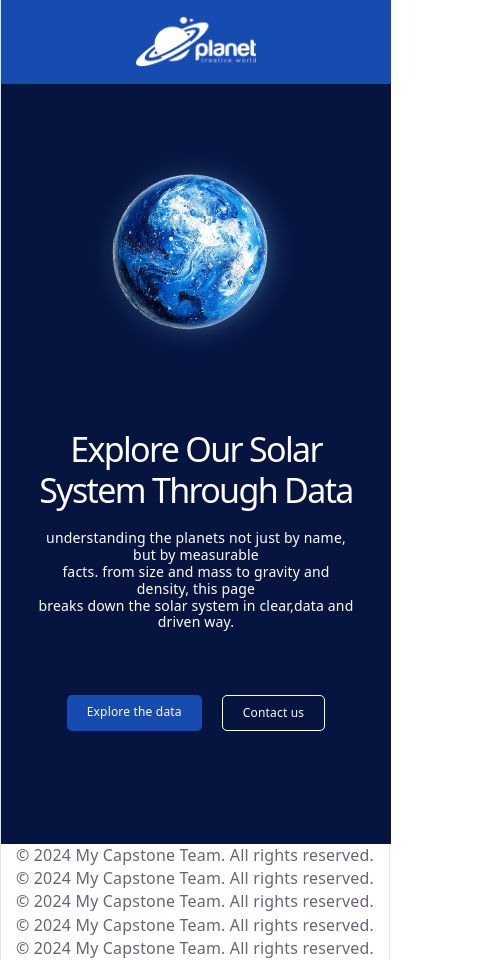
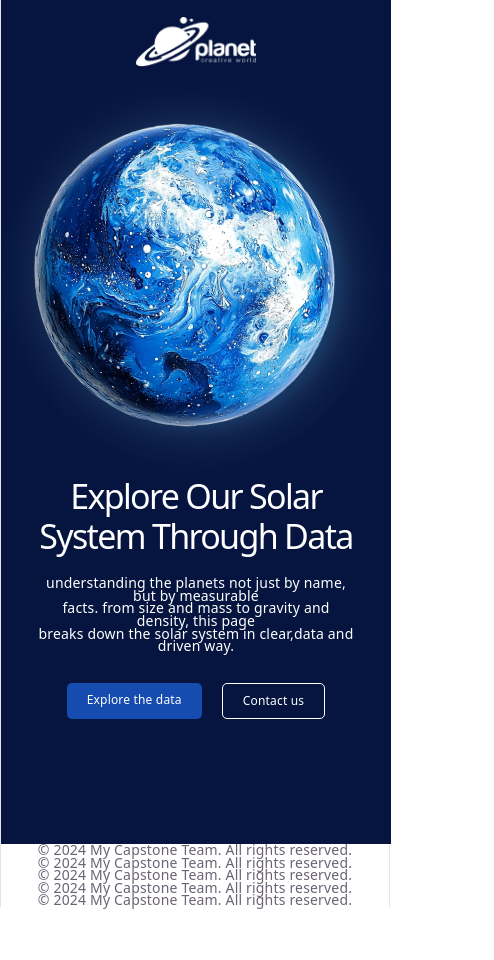
Before and after one commit to Ebuzz-codes/TS-Academy-Group-22-Capstone-Project, a React (Vite) app: page / in a window 390 px wide. Shown: the whole page, 494 px wide, since content can reach past the window. After the commit the page ends 909 px from the top, so only its background shows below. Built offline with nearby package versions, Linux system fonts and the light colour scheme.

Commit message:
adjusted the mobile view

```diff
--- a/src/Components/HeroSection.css
+++ b/src/Components/HeroSection.css
@@ -128,7 +128,7 @@ h1 {
     align-items: center;
     padding: 10px;
     height: 10vh;
-    background-color: #164baf;
+    /* background-color: #164baf; */
   }
   section {
     flex-direction: column-reverse;
@@ -156,14 +156,17 @@ h1 {
   }
   p {
     text-align: center;
+    line-height: 0.9;
+    font-size: 14px;
   }
   .linkbtn {
     display: flex;
     gap: 20px;
   }
   .earth {
-    width: 70%;
-    height: 65%;
-    margin: auto;
+    align-items: center;
+    width: 450px;
+    height: 400px;
+    /* margin: auto; */
   }
 }
--- a/src/Components/heroSection.jsx
+++ b/src/Components/heroSection.jsx
@@ -21,8 +21,6 @@ function Hero() {
               <br />
               facts. from size and mass to gravity and density, this page <br />
               breaks down the solar system in clear,data and driven way. <br />
-              <br />
-              <br />
             </p>
 
             <div className="linkbtn">
```
